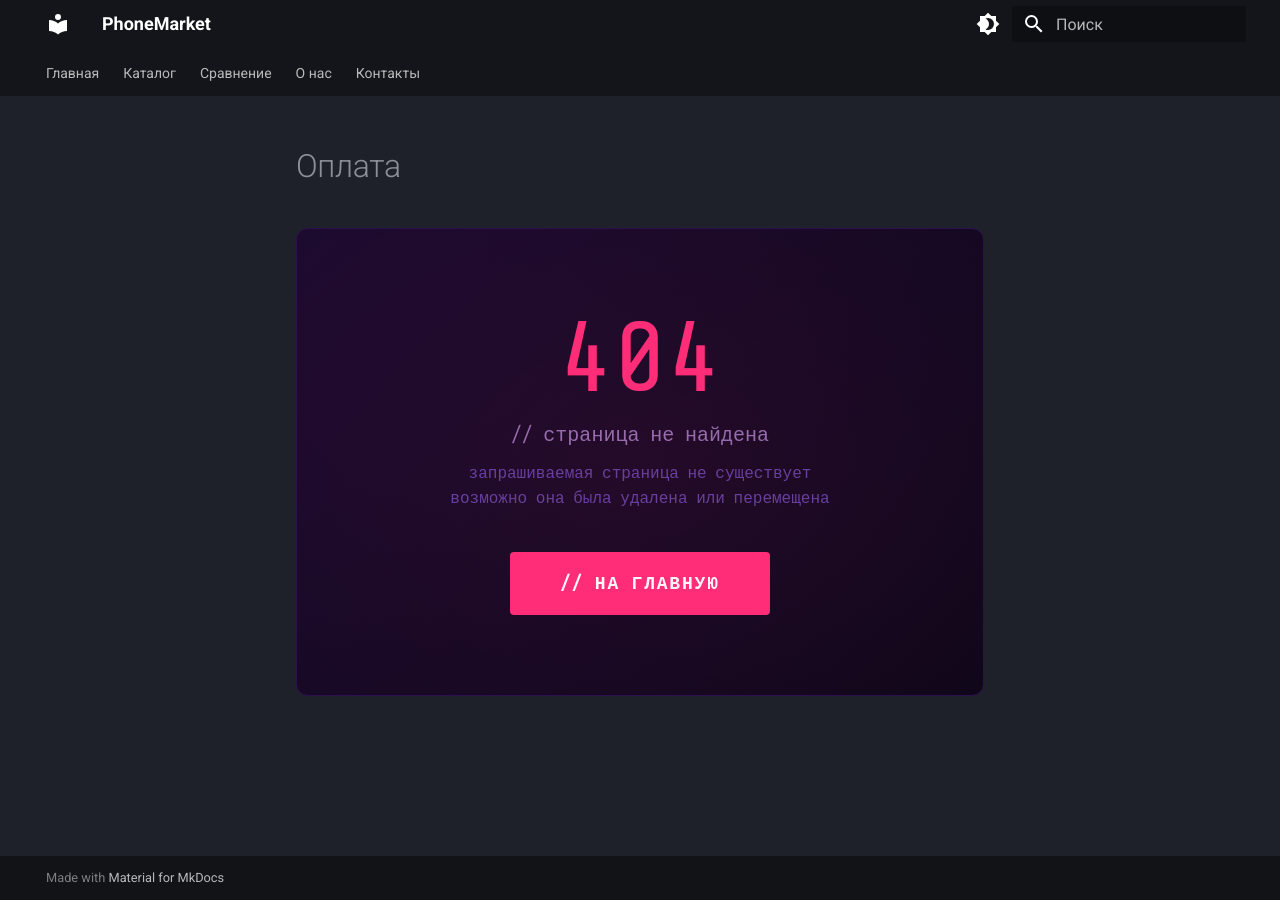
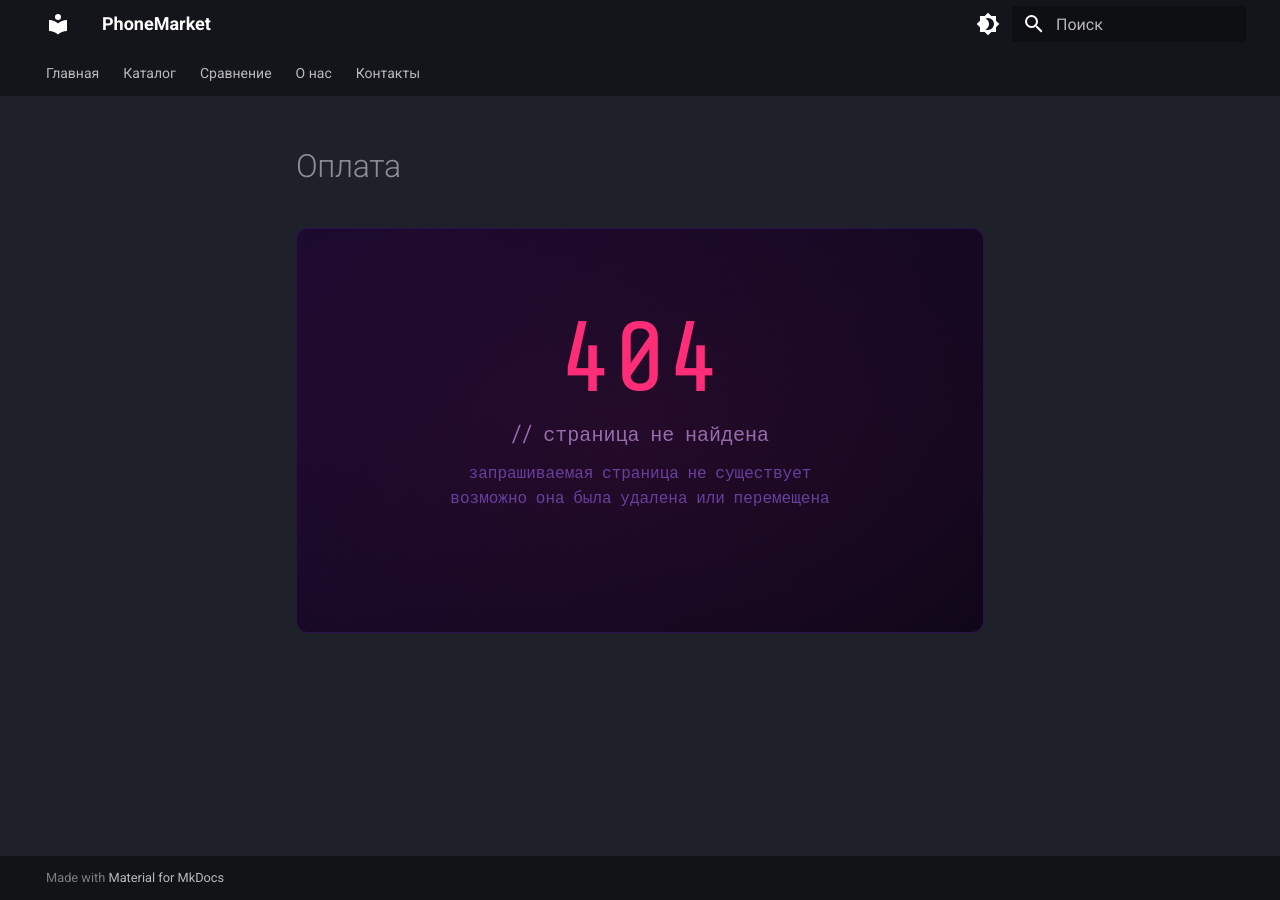
Before and after one commit to khasanov4mir-sudo/project, an MkDocs documentation site: the page built from docs/404.md, in a window 1280 px wide. Built offline with MkDocs 1.6.1 and Material for MkDocs 9.7.7, drawn with Linux system fonts in a browser that asks for light colours.

Commit message:
add site

```diff
--- a/docs/404.md
+++ b/docs/404.md
@@ -7,5 +7,4 @@
     запрашиваемая страница не существует<br>
     возможно она была удалена или перемещена
   </div>
-  <a href="/" class="hero-btn">// на главную</a>
 </div>
```
